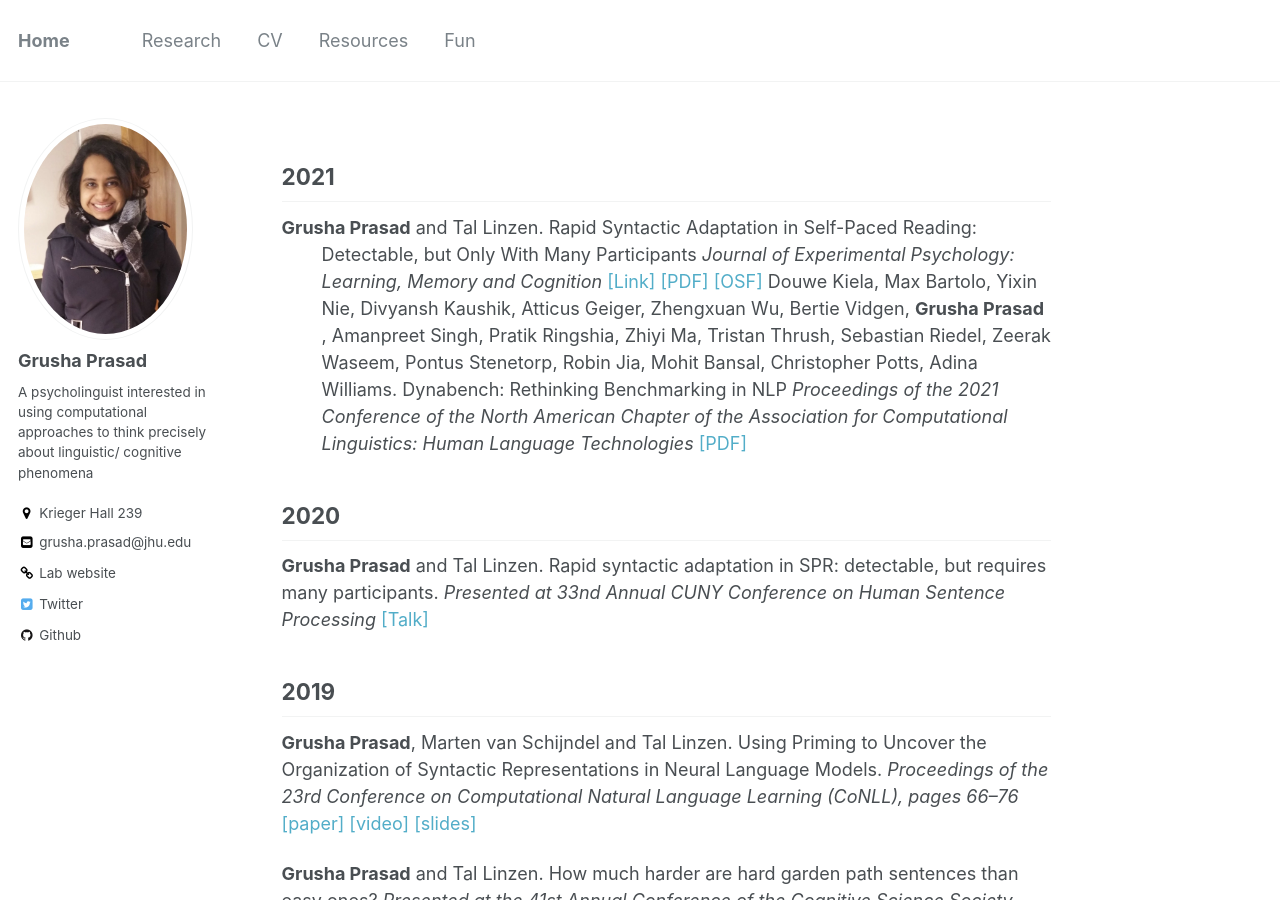
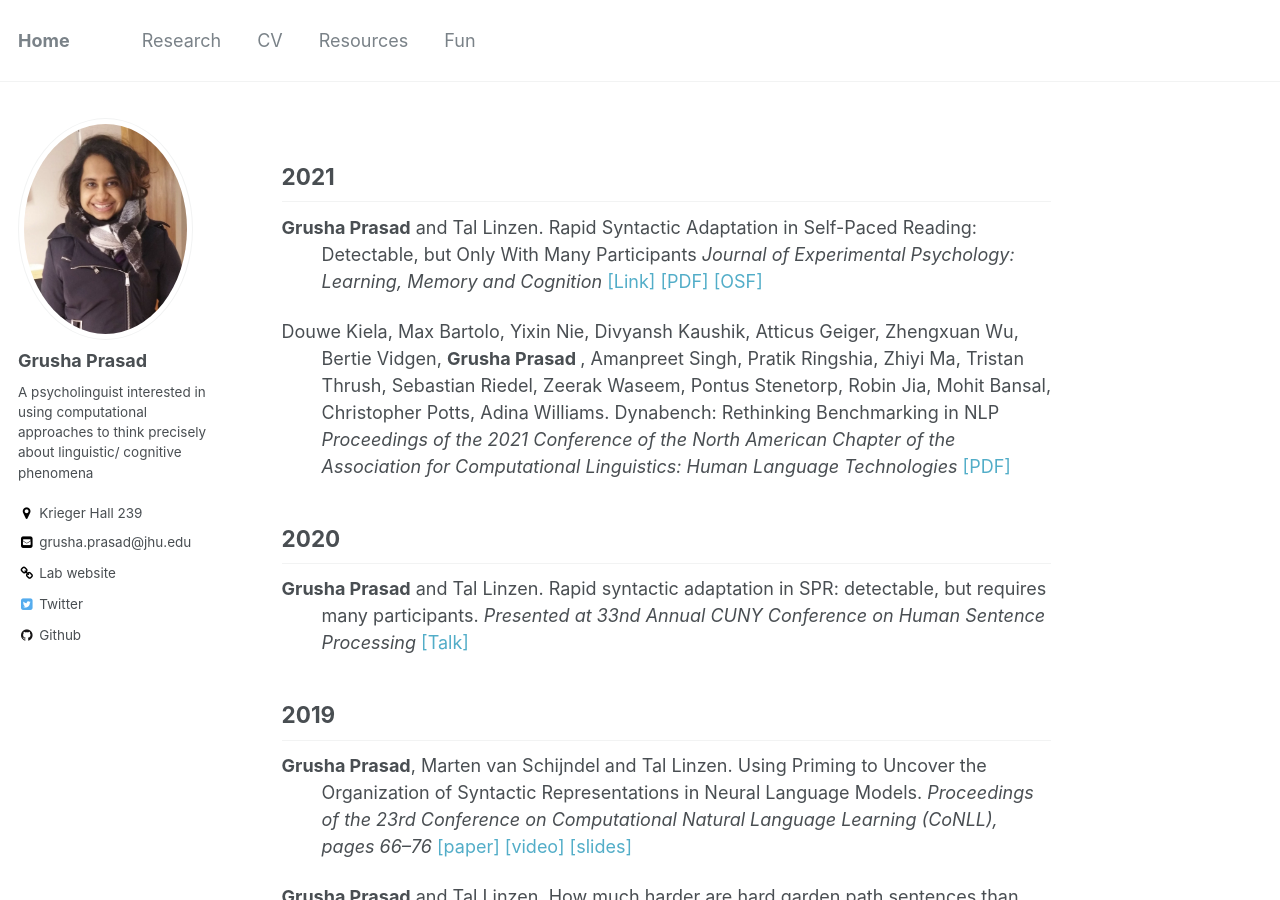
Before and after one commit to grushaprasad/grushaprasad.github.io, a Jekyll site: the page built from _pages/research.html, in a window 1280 px wide and 900 px high. Built offline with Jekyll 4.4.1, drawn with Linux system fonts in a browser that asks for light colours.

Commit message:
editing research

```diff
--- a/_pages/research.html
+++ b/_pages/research.html
@@ -12,39 +12,42 @@ permalink: /research/
     <a href= "/files/prasad_linzen_adaptation_jeplmc.pdf" target = "_blank">[PDF]</a>
     <a href= "https://osf.io/5czte/" target = "_blank">[OSF]</a>
 
+
+</p>
+
+<p style="margin-left: 40px;text-indent: -40px;">
     Douwe Kiela, Max Bartolo, Yixin Nie, Divyansh Kaushik, Atticus Geiger, Zhengxuan Wu, Bertie Vidgen, <b> Grusha Prasad </b>, Amanpreet Singh, Pratik Ringshia, Zhiyi Ma, Tristan Thrush, Sebastian Riedel, Zeerak Waseem, Pontus Stenetorp, Robin Jia, Mohit Bansal, Christopher Potts, Adina Williams. Dynabench: Rethinking Benchmarking in NLP <i> Proceedings of the 2021 Conference of the North American Chapter of the Association for Computational Linguistics: Human Language Technologies </i>
     <a href= "https://aclanthology.org/2021.naacl-main.324/" target = "_blank">[PDF]</a>
-
-
 </p>
 
 
 <h2> 2020 </h2>
-<p>
 
+<p style="margin-left: 40px;text-indent: -40px;">
     <b>Grusha Prasad</b> and Tal Linzen. Rapid syntactic adaptation in SPR: detectable, but requires many participants. <i>Presented at 33nd Annual CUNY Conference on Human Sentence Processing </i>
     <a href= "https://osf.io/qcet2/" target = "_blank">[Talk]</a>
 </p>
 
 <h2> 2019 </h2>
 
-<p>
+<p style="margin-left: 40px;text-indent: -40px;">
 
     <b>Grusha Prasad</b>, Marten van Schijndel and Tal Linzen. Using Priming to Uncover the Organization of Syntactic Representations in Neural Language Models. <i>Proceedings of the 23rd Conference on Computational Natural Language Learning (CoNLL), pages 66–76 </i><a href= "https://aclanthology.org/K19-1007/" target = "_blank">[paper]</a>
     <a href= "https://www.youtube.com/watch?v=kfG1kuwN1Q0&t=1s" target = "_blank">[video]</a>
     <a href= "https://osf.io/u8kp4/" target = "_blank">[slides]</a>
 </p>
 
-<p>
+<p style="margin-left: 40px;text-indent: -40px;">
 
     <b>Grusha Prasad</b> and Tal Linzen. How much harder are hard garden path sentences than easy ones? <i>Presented at the 41st Annual Conference of the Cognitive Science Society.</i> <a href= "https://osf.io/syh3j/" target = "_blank">[poster]</a>
 
 </p>
+
+<p style="margin-left: 40px;text-indent: -40px;">
     <b>Grusha Prasad</b>, Marten van Schijndel and Tal Linzen. Using syntactic priming to investigate how recurrent neural networks represent syntax <i>Presented at 32nd Annual CUNY Conference on Human Sentence Processing </i> <a href= "https://osf.io/cx6rj/" target = "_blank">[poster]</a>
-<p>
+</p>
 
-
-<p>
+<p style="margin-left: 40px;text-indent: -40px;">
 
     <b>Grusha Prasad</b> and Tal Linzen. Do self-paced reading studies provide evidence for rapid syntactic adaptation?  <i>Presented at 32nd Annual CUNY Conference on Human Sentence Processing </i> <a href= "https://osf.io/5x2fq/" target = "_blank">[poster]</a>
 
@@ -53,7 +56,7 @@ permalink: /research/
 
 <h2> 2018, 2017 </h2>
 
-<p>
+<p style="margin-left: 40px;text-indent: -40px;">
     <b>Grusha Prasad</b>, Mark Feinstein and Joanna Morris. The P600 for singular 'they': How the brain reacts when John decides to treat themselves to sushi. <i>Presented at 31st Annual CUNY Conference on Human Sentence Processing and 58th Annual Meeting of the Psychonomic Society Psychonomics.</i>
     <a href= "https://osf.io/a7xve/" target = "_blank">[poster]</a>
     <a href= "https://osf.io/28hqa/" target = "_blank">[presentation]</a>
```
